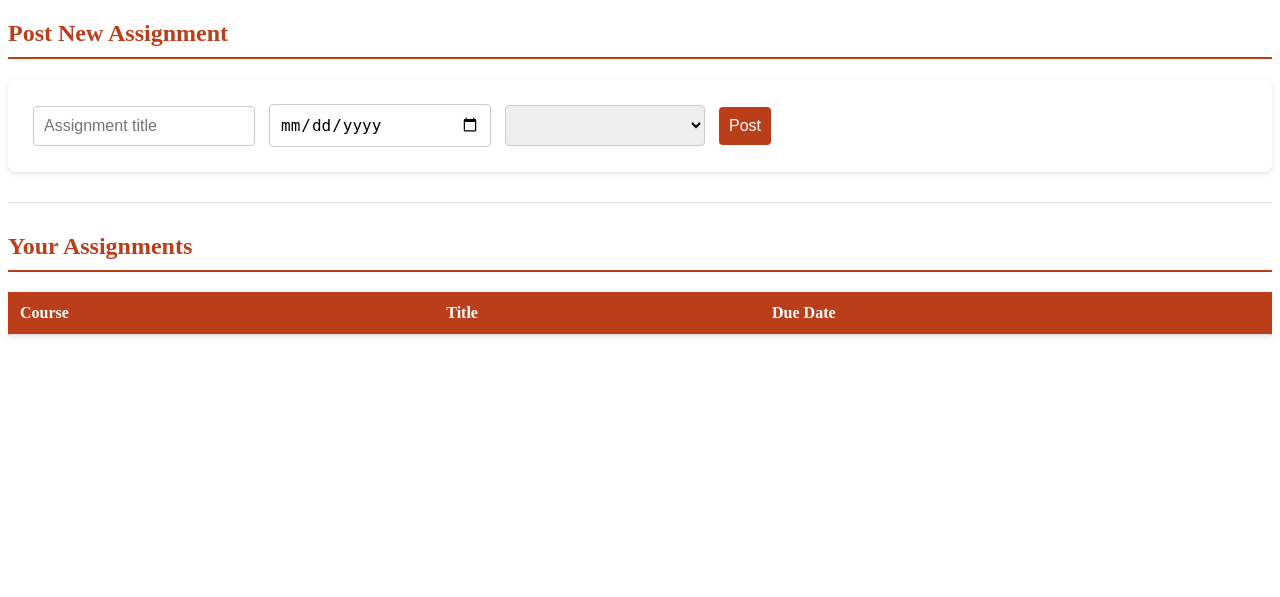
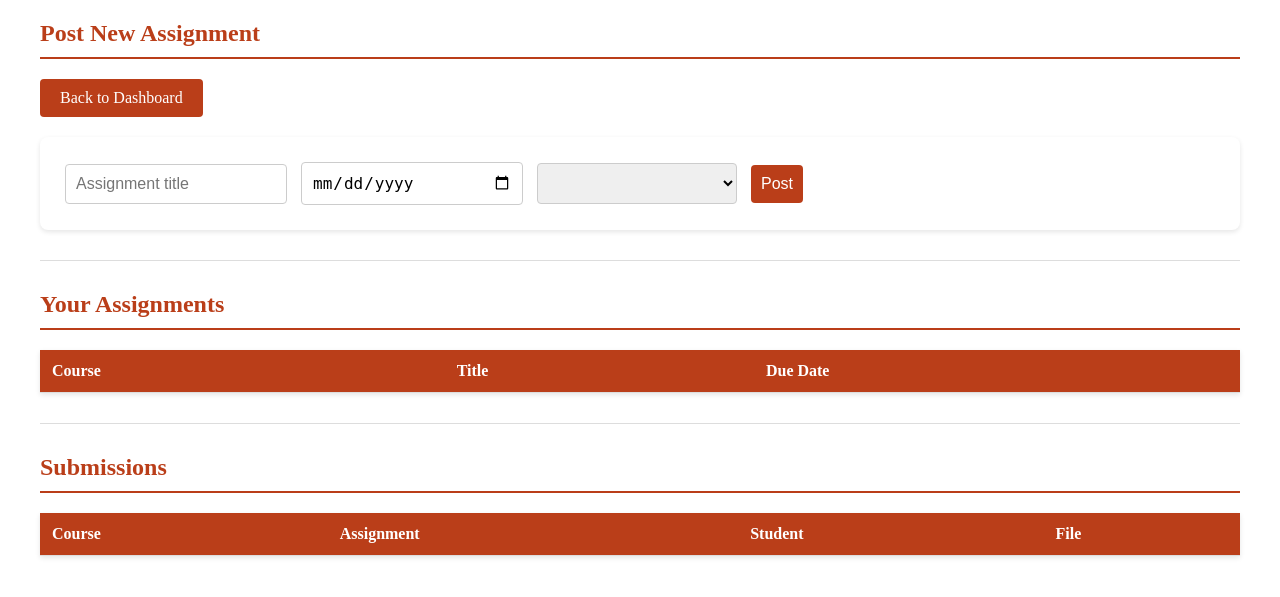
Before and after one commit to miltos-core/project, a PHP site: page /prototype/Php/Professor/pAssignments.php in a window 1280 px wide. Shown: the top 597 px of the page. Run offline with PHP 8.4, Linux system fonts and the light colour scheme; a user stored in the database is signed in; data comes from the database, SQL or seed files in the repository; lists and menus that the app fills with data are empty.

Commit message:
Small Adjustmens

```diff
--- a/Css/stylesMain.css
+++ b/Css/stylesMain.css
@@ -299,3 +299,24 @@
     background-color: #ddd;
     margin: 30px 0;
 }
+
+.user-page .back-button {
+    display: inline-block;
+    padding: 10px 20px;
+    background-color: #ba3e19;
+    color: white;
+    text-decoration: none;
+    border-radius: 4px;
+    margin-bottom: 20px;
+    transition: background-color 0.3s;
+}
+
+.user-page .back-button:hover {
+    background-color: #a03215;
+}
+
+.user-page .container {
+    max-width: 1200px;
+    margin: 0 auto;
+    padding: 0 20px;
+}
--- a/Php/Professor/pAssignments.php
+++ b/Php/Professor/pAssignments.php
@@ -1,10 +1,12 @@
 <?php
+// Start session and check if user is logged in as professor
 session_start();
 if (!isset($_SESSION['username']) || $_SESSION['role'] !== "professor") {
     header("Location: ../signIn.php");
     exit();
 }
 
+// Connect to database
 $conn = new mysqli("localhost","root","","metropolitan_db");
 $prof = $_SESSION['username'];
 
@@ -12,7 +14,7 @@ $prof = $_SESSION['username'];
 $res = $conn->query("SELECT id FROM Users WHERE username='$prof'");
 $prof_id = $res->fetch_assoc()['id'];
 
-/* Handle new assignment */
+/* Handle new assignment creation */
 if(isset($_POST['title'])){
     $title = $_POST['title'];
     $date = $_POST['due'];
@@ -22,10 +24,10 @@ if(isset($_POST['title'])){
                   VALUES ('$title','$date',$course)");
 }
 
-/* Get professor's courses */
+/* Get professor's courses for dropdown */
 $courses = $conn->query("SELECT * FROM Courses WHERE professor_id=$prof_id");
 
-/* Get all assignments */
+/* Get all assignments for this professor */
 $assignments = $conn->query("
     SELECT Assignments.title, Assignments.due_date, Courses.title AS course
     FROM Assignments
@@ -39,10 +41,14 @@ $assignments = $conn->query("
 <head>
     <title>Post Assignments</title>
     <link rel="stylesheet" href="../../CSS/stylesMain.css">
+</head>
 <body class="user-page">
+<div class="container">
 
 <h2>Post New Assignment</h2>
+<a href="../../dashboard.php" class="back-button">Back to Dashboard</a>
 
+<!-- Form to create new assignment -->
 <form method="post">
     <input type="text" name="title" placeholder="Assignment title" required>
     <input type="date" name="due" required>
@@ -59,6 +65,7 @@ $assignments = $conn->query("
 <hr>
 
 <h2>Your Assignments</h2>
+<!-- Table displaying professor's assignments -->
 <table>
 <tr><th>Course</th><th>Title</th><th>Due Date</th></tr>
 
@@ -72,5 +79,34 @@ $assignments = $conn->query("
 
 </table>
 
+<hr>
+
+<h2>Submissions</h2>
+<!-- Table displaying student submissions for professor's assignments -->
+<?php
+$subs = $conn->query("
+    SELECT Assignments.title AS assignment, Courses.title AS course, Users.username AS student, Submissions.file_name
+    FROM Submissions
+    JOIN Assignments ON Submissions.assignment_id = Assignments.id
+    JOIN Courses ON Assignments.course_id = Courses.id
+    JOIN Users ON Submissions.student_id = Users.id
+    WHERE Courses.professor_id = $prof_id
+");
+?>
+<table>
+<tr><th>Course</th><th>Assignment</th><th>Student</th><th>File</th></tr>
+
+<?php while($s = $subs->fetch_assoc()): ?>
+<tr>
+    <td><?= $s['course'] ?></td>
+    <td><?= $s['assignment'] ?></td>
+    <td><?= $s['student'] ?></td>
+    <td><a href="../../SubmitedAssignments/<?= $s['file_name'] ?>" download>Download</a></td>
+</tr>
+<?php endwhile; ?>
+
+</table>
+
+</div>
 </body>
 </html>
--- a/Php/Professor/pGrading.php
+++ b/Php/Professor/pGrading.php
@@ -1,10 +1,12 @@
 <?php
+// Start session and check if user is logged in as professor
 session_start();
 if (!isset($_SESSION['username']) || $_SESSION['role'] !== "professor") {
     header("Location: ../signIn.php");
     exit();
 }
 
+// Connect to database
 $conn = new mysqli("localhost","root","","metropolitan_db");
 $prof = $_SESSION['username'];
 
@@ -43,9 +45,12 @@ $subs = $conn->query("
     <link rel="stylesheet" href="../../CSS/stylesMain.css">
 </head>
 <body class="user-page">
+<div class="container">
 
 <h2>Grade Students</h2>
+<a href="../../dashboard.php" class="back-button">Back to Dashboard</a>
 
+<!-- Table for grading student submissions -->
 <table border="1">
 <tr>
     <th>Student</th>
@@ -72,5 +77,6 @@ $subs = $conn->query("
 
 </table>
 
+</div>
 </body>
 </html>
--- a/Php/Student/sCourses.php
+++ b/Php/Student/sCourses.php
@@ -1,10 +1,12 @@
 <?php
+// Start session and check if user is logged in as student
 session_start();
 if (!isset($_SESSION['username']) || $_SESSION['role'] !== "student") {
     header("Location: ../signIn.php");
     exit();
 }
 
+// Connect to database
 $conn = new mysqli("localhost","root","","metropolitan_db");
 $user = $_SESSION['username'];
 
@@ -29,9 +31,12 @@ $courses = $conn->query("
     <link rel="stylesheet" href="../../CSS/stylesMain.css">
 </head>
 <body class="user-page">
+<div class="container">
 
 <h2>My Courses</h2>
+<a href="../../dashboard.php" class="back-button">Back to Dashboard</a>
 
+<!-- Table displaying student's enrolled courses -->
 <table border="1">
 <tr>
     <th>Course</th>
@@ -47,5 +52,6 @@ $courses = $conn->query("
 
 </table>
 
+</div>
 </body>
 </html>
--- a/Php/Student/sGrades.php
+++ b/Php/Student/sGrades.php
@@ -1,10 +1,12 @@
 <?php
+// Start session and check if user is logged in as student
 session_start();
 if (!isset($_SESSION['username']) || $_SESSION['role'] !== "student") {
     header("Location: ../signIn.php");
     exit();
 }
 
+// Connect to database
 $conn = new mysqli("localhost","root","","metropolitan_db");
 $user = $_SESSION['username'];
 
@@ -31,9 +33,12 @@ $grades = $conn->query("
     <link rel="stylesheet" href="../../CSS/stylesMain.css">
 </head>
 <body class="user-page">
+<div class="container">
 
 <h2>My Grades</h2>
+<a href="../../dashboard.php" class="back-button">Back to Dashboard</a>
 
+<!-- Table displaying student's grades -->
 <table border="1">
 <tr>
     <th>Course</th>
@@ -51,5 +56,6 @@ $grades = $conn->query("
 
 </table>
 
+</div>
 </body>
 </html>
```
Also changed, not shown: Php/Professor/pCourses.php (+8 -0 lines), Php/Student/sAssignments.php (+25 -1 lines), Php/database.php (+12 -12 lines).
